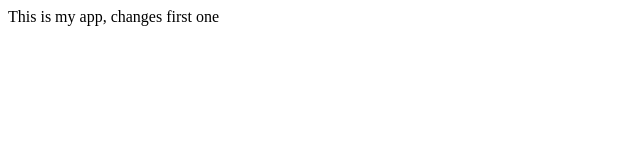
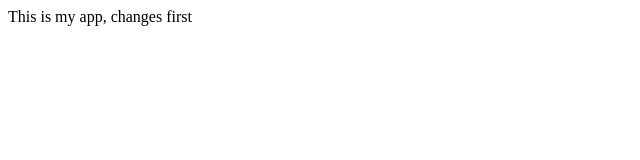
Before and after one commit to nguyenhuuthinhvnpl/simpleapp, a plain HTML site: page index.html in a window 1280 px wide. Shown: the full height of the page, 0-640 px from the left. Drawn offline with Linux system fonts and the light colour scheme.

Commit message:
Changes not staged for commit:

```diff
--- a/index.html
+++ b/index.html
@@ -3,6 +3,6 @@
   <title> My app </title>
 </head>
 <body>
-  This  is my app, changes first one
+  This  is my app, changes first
 </body>
 </html>
```
